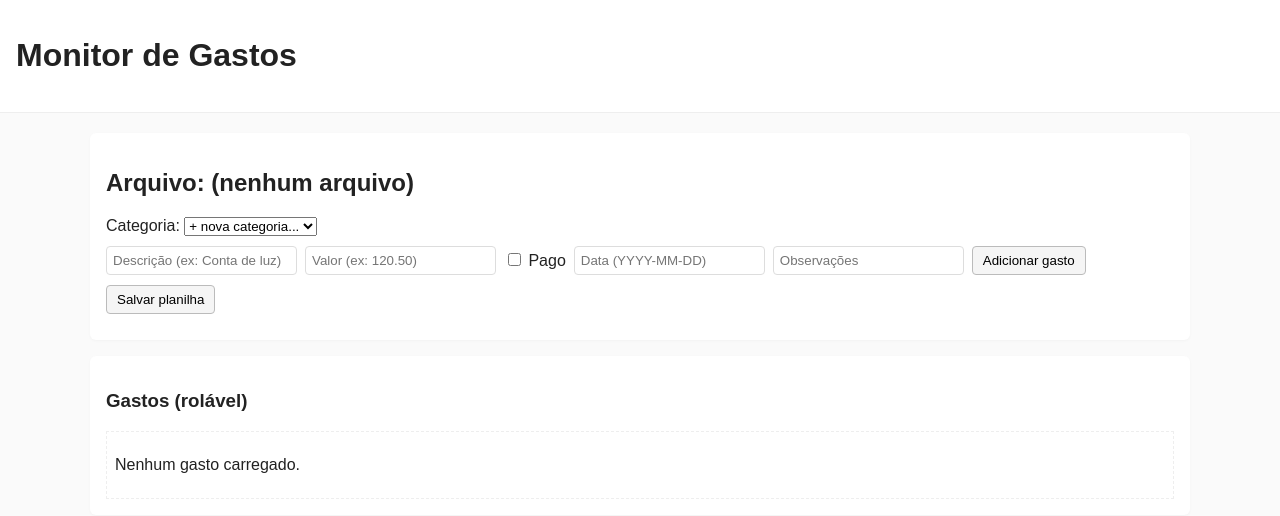
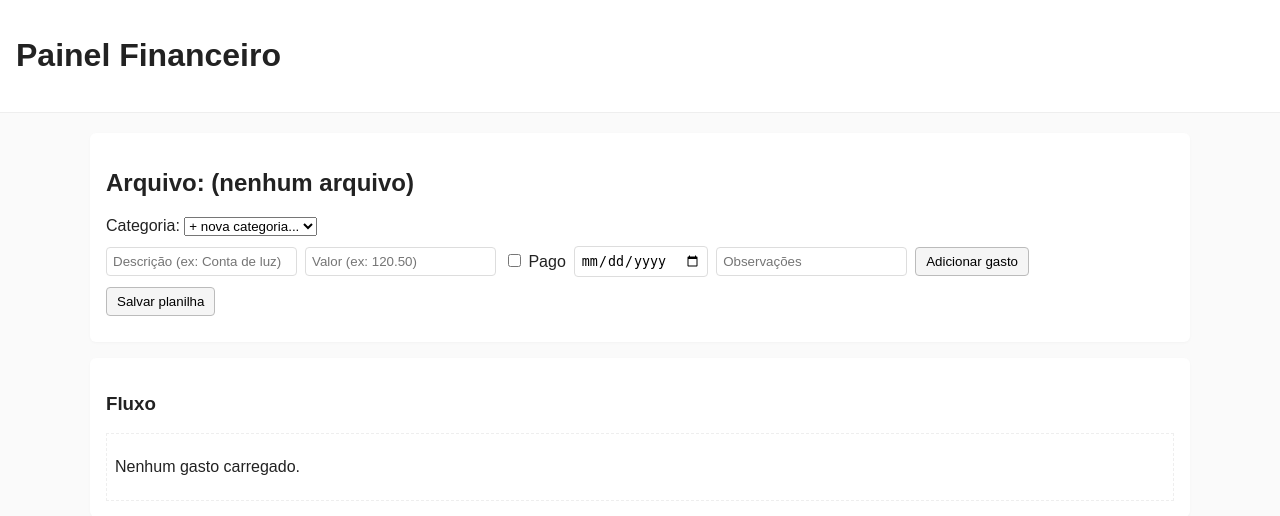
Before and after one commit to maarques/Monitoramento_Gastos, a Flask app: page /dashboard in a window 1280 px wide. Shown: the top 516 px of the page. Run offline with Flask 2, Linux system fonts and the light colour scheme.

Commit message:
alterações de nomes na página

```diff
--- a/templates/base.html
+++ b/templates/base.html
@@ -3,12 +3,12 @@
 <head>
   <meta charset="utf-8" />
   <meta name="viewport" content="width=device-width,initial-scale=1" />
-  <title>{% block title %}Monitor de Gastos{% endblock %}</title>
+  <title>{% block title %}Painel Financeiro{% endblock %}</title>
   <link rel="stylesheet" href="{{ url_for('static', filename='css/style.css') }}">
 </head>
 <body>
   <header class="topbar">
-    <h1>Monitor de Gastos</h1>
+    <h1>Painel Financeiro</h1>
   </header>
   <main class="container">
     {% block content %}{% endblock %}
--- a/templates/dashboard.html
+++ b/templates/dashboard.html
@@ -5,9 +5,9 @@
   <section class="box">
     <h2>Arquivo: {{ file or "(nenhum arquivo)" }}</h2>
 
-   <div class="row">
+    <div class="row">
       <div class="col">
-      <label>Categoria:
+        <label>Categoria:
           <select id="select-category">
             {% for c in categories %}
               <option value="{{ c }}">{{ c }}</option>
@@ -23,7 +23,9 @@
       <input id="f-nome" placeholder="Descrição (ex: Conta de luz)">
       <input id="f-valor" placeholder="Valor (ex: 120.50)">
       <label><input id="f-pago" type="checkbox"> Pago</label>
-      <input id="f-data" placeholder="Data (YYYY-MM-DD)">
+
+            <input id="f-data" type="date">
+
       <input id="f-obs" placeholder="Observações">
       <button id="btn-add">Adicionar gasto</button>
     </div>
@@ -35,7 +37,7 @@
   </section>
 
   <section class="box">
-    <h3>Gastos (rolável)</h3>
+    <h3>Fluxo </h3>
     <div id="gastos-list" class="gastos-scroll">
       {% if data %}
         {% for category, rows in data.items() %}
--- a/templates/index.html
+++ b/templates/index.html
@@ -1,5 +1,5 @@
 {% extends "base.html" %}
-{% block title %}Home - Monitor de Gastos{% endblock %}
+{% block title %}Home - Painel Financeiro{% endblock %}
 {% block content %}
   <section class="box">
     <h2>Subir planilha</h2>
```
Also changed, not shown: 3 other files.
